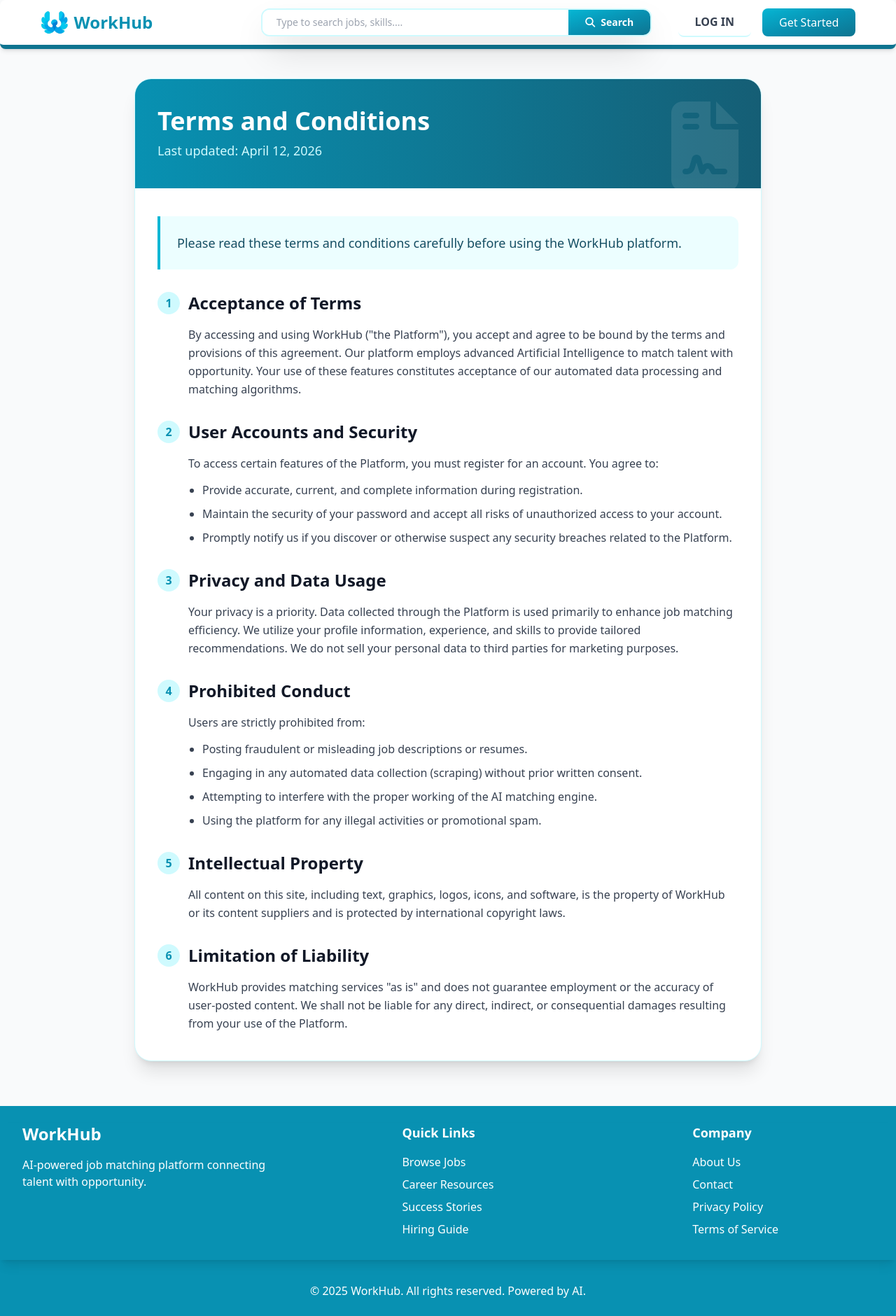
After one commit to SumaniqueCode/WorkHub, a Django app: page /user/terms/ in a window 1280 px wide. The commit adds this page. Shown: the whole page at 70% size. Run offline with Django 5.2, Linux system fonts and the light colour scheme; some libraries are stand-ins or nearby versions.

Commit message:
Terms added

```diff
--- a/templates/layouts/main.html
+++ b/templates/layouts/main.html
@@ -302,7 +302,7 @@
                 <a href="#" class="hover:text-green-400 transition duration-300">Privacy Policy</a>
               </li>
               <li>
-                <a href="#" class="hover:text-green-400 transition duration-300">Terms of Service</a>
+                <a href="/user/terms/" class="hover:text-green-400 transition duration-300">Terms of Service</a>
               </li>
             </ul>
           </div>
--- /dev/null
+++ b/templates/pages/users/terms.html
@@ -0,0 +1,119 @@
+{% extends 'layouts/main.html' %}
+
+{% block content %}
+<div class="min-h-[80vh] py-12 px-4 sm:px-6 lg:px-8 bg-gray-50">
+  <div class="max-w-4xl mx-auto bg-white rounded-3xl shadow-xl overflow-hidden border border-cyan-100">
+    <!-- Header Section -->
+    <div class="bg-gradient-to-r from-cyan-600 to-cyan-800 px-8 py-10 text-white relative">
+      <div class="absolute top-0 right-0 p-8 opacity-10">
+        <i class="fas fa-file-contract text-9xl"></i>
+      </div>
+      <h1 class="text-4xl font-extrabold mb-2">Terms and Conditions</h1>
+      <p class="text-cyan-100 text-lg">Last updated: April 12, 2026</p>
+    </div>
+
+    <!-- Content Section -->
+    <div class="px-8 py-10 space-y-8 text-gray-700 leading-relaxed">
+      <div class="bg-cyan-50 border-l-4 border-cyan-500 p-6 rounded-r-xl">
+        <p class="font-medium text-cyan-900 text-lg">
+          Please read these terms and conditions carefully before using the WorkHub platform.
+        </p>
+      </div>
+
+      <section>
+        <div class="flex items-center gap-3 mb-4">
+          <div class="h-8 w-8 rounded-full bg-cyan-100 flex items-center justify-center text-cyan-600 font-bold">1</div>
+          <h2 class="text-2xl font-bold text-gray-900">Acceptance of Terms</h2>
+        </div>
+        <div class="pl-11">
+          <p>
+            By accessing and using WorkHub ("the Platform"), you accept and agree to be bound by the terms and
+            provisions of this agreement. Our platform employs advanced Artificial Intelligence to match talent with
+            opportunity. Your use of these features constitutes acceptance of our automated data processing and matching
+            algorithms.
+          </p>
+        </div>
+      </section>
+
+      <section>
+        <div class="flex items-center gap-3 mb-4">
+          <div class="h-8 w-8 rounded-full bg-cyan-100 flex items-center justify-center text-cyan-600 font-bold">2</div>
+          <h2 class="text-2xl font-bold text-gray-900">User Accounts and Security</h2>
+        </div>
+        <div class="pl-11 space-y-3">
+          <p>
+            To access certain features of the Platform, you must register for an account. You agree to:
+          </p>
+          <ul class="list-disc pl-5 space-y-2">
+            <li>Provide accurate, current, and complete information during registration.</li>
+            <li>Maintain the security of your password and accept all risks of unauthorized access to your account.</li>
+            <li>Promptly notify us if you discover or otherwise suspect any security breaches related to the Platform.
+            </li>
+          </ul>
+        </div>
+      </section>
+
+      <section>
+        <div class="flex items-center gap-3 mb-4">
+          <div class="h-8 w-8 rounded-full bg-cyan-100 flex items-center justify-center text-cyan-600 font-bold">3</div>
+          <h2 class="text-2xl font-bold text-gray-900">Privacy and Data Usage</h2>
+        </div>
+        <div class="pl-11">
+          <p>
+            Your privacy is a priority. Data collected through the Platform is used primarily to enhance job matching
+            efficiency. We utilize your profile information, experience, and skills to provide tailored recommendations.
+            We do not sell your personal data to third parties for marketing purposes.
+          </p>
+        </div>
+      </section>
+
+      <section>
+        <div class="flex items-center gap-3 mb-4">
+          <div class="h-8 w-8 rounded-full bg-cyan-100 flex items-center justify-center text-cyan-600 font-bold">4</div>
+          <h2 class="text-2xl font-bold text-gray-900">Prohibited Conduct</h2>
+        </div>
+        <div class="pl-11">
+          <p>
+            Users are strictly prohibited from:
+          </p>
+          <ul class="list-disc pl-5 mt-3 space-y-2">
+            <li>Posting fraudulent or misleading job descriptions or resumes.</li>
+            <li>Engaging in any automated data collection (scraping) without prior written consent.</li>
+            <li>Attempting to interfere with the proper working of the AI matching engine.</li>
+            <li>Using the platform for any illegal activities or promotional spam.</li>
+          </ul>
+        </div>
+      </section>
+
+      <section>
+        <div class="flex items-center gap-3 mb-4">
+          <div class="h-8 w-8 rounded-full bg-cyan-100 flex items-center justify-center text-cyan-600 font-bold">5</div>
+          <h2 class="text-2xl font-bold text-gray-900">Intellectual Property</h2>
+        </div>
+        <div class="pl-11">
+          <p>
+            All content on this site, including text, graphics, logos, icons, and software, is the property of WorkHub
+            or its content suppliers and is protected by international copyright laws.
+          </p>
+        </div>
+      </section>
+
+      <section>
+        <div class="flex items-center gap-3 mb-4">
+          <div class="h-8 w-8 rounded-full bg-cyan-100 flex items-center justify-center text-cyan-600 font-bold">6</div>
+          <h2 class="text-2xl font-bold text-gray-900">Limitation of Liability</h2>
+        </div>
+        <div class="pl-11">
+          <p>
+            WorkHub provides matching services "as is" and does not guarantee employment or the accuracy of user-posted
+            content. We shall not be liable for any direct, indirect, or consequential damages resulting from your use
+            of the Platform.
+          </p>
+        </div>
+      </section>
+
+
+    </div>
+  </div>
+</div>
+{% endblock %}
--- a/users/urls.py
+++ b/users/urls.py
@@ -32,4 +32,5 @@ urlpatterns = [
     path("password-reset-otp/", password_reset_otp, name="password-reset-otp"),
     path("resend-password-reset-otp/", resend_password_reset_otp, name="resend-password-reset-otp"),
     path("reset-password/", reset_password, name="reset-password"),
+    path("terms/", terms_view, name="terms"),
 ]
--- a/users/views.py
+++ b/users/views.py
@@ -665,3 +665,5 @@ def reset_password(request):
             return redirect("/user/login")
 
     return render(request, "pages/users/new_password.html", {"errors": errors})
+def terms_view(request):
+    return render(request, "pages/users/terms.html")
```
Also changed, not shown: templates/pages/users/login.html (+4 -4 lines), templates/pages/users/register.html (+5 -5 lines), db.sqlite3.
